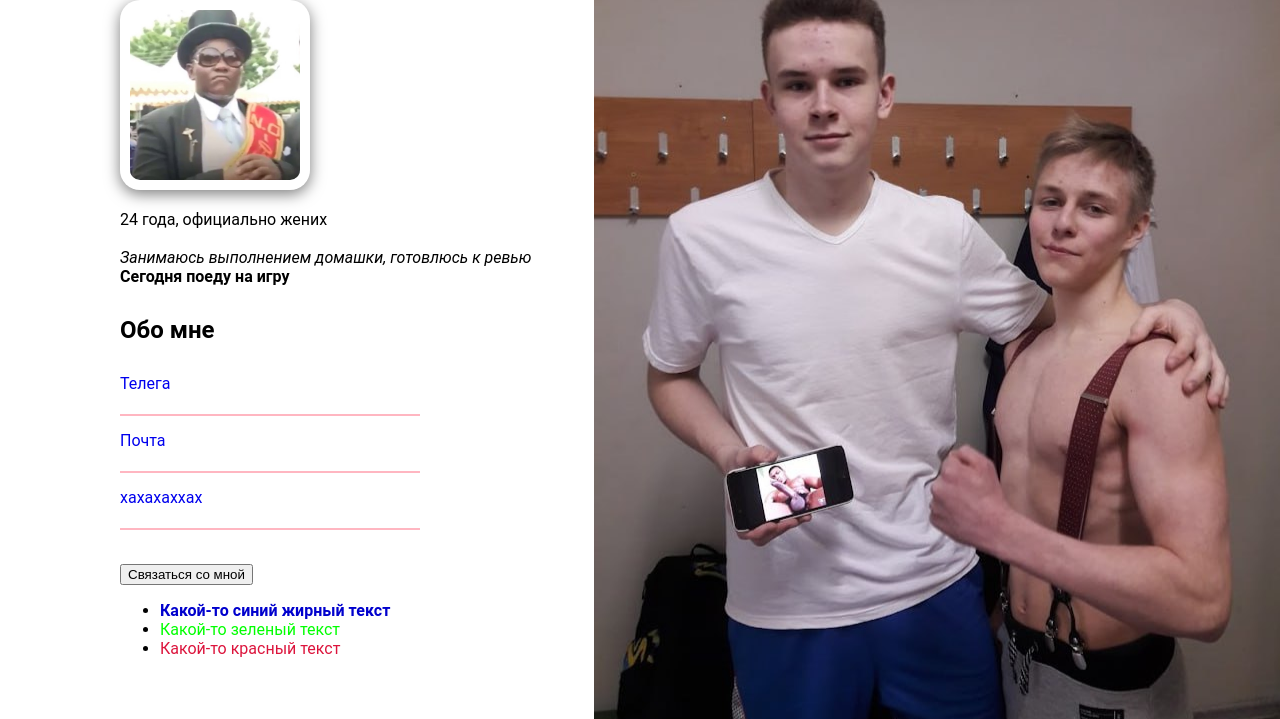
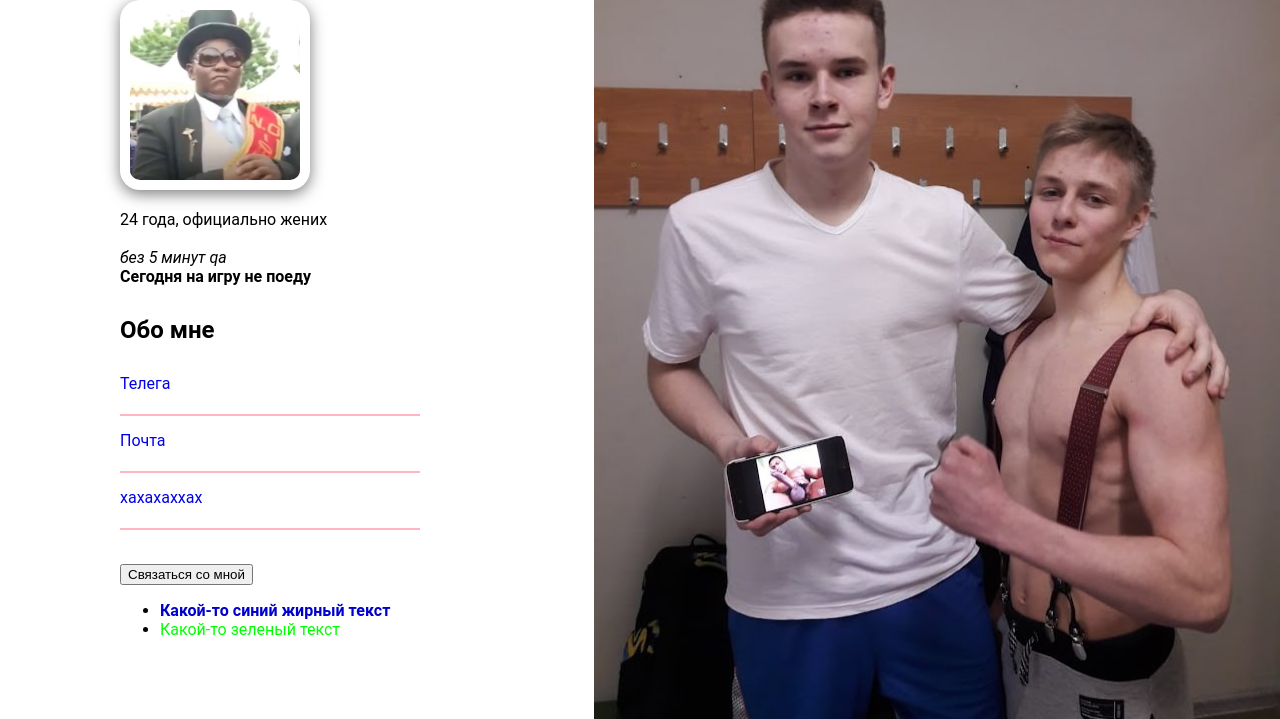
Before and after one commit to daniyarushka/main, a plain HTML site: page сайтик/index.html in a window 1280 px wide. Shown: the part 81-800 px from the top of the page. Drawn offline with Linux system fonts and the light colour scheme.

Commit message:
+ параграфы, - красный текст

```diff
--- a/сайтик/index.html
+++ b/сайтик/index.html
@@ -18,9 +18,9 @@
 			24 года, официально жених
 			<br>
 			<br>
-			<em>Занимаюсь выполнением домашки, готовлюсь к ревью</em>
+			<em>без 5 минут qa</em>
 			<br>
-			<strong>Сегодня поеду на игру</strong>
+			<strong>Сегодня на игру не поеду</strong>
 			</p>
 
 			<h2>Обо мне</h2>
@@ -41,7 +41,6 @@
 			<ul>
 				<li><span class="blue-text">Какой-то синий жирный текст</span></li>
 				<li><span class="green-text">Какой-то зеленый текст</span></li>
-				<li><span class="red-text">Какой-то красный текст</span></li>
 			</ul>
 
 </body>
```
Also changed, not shown: сайтик/index.txt.
